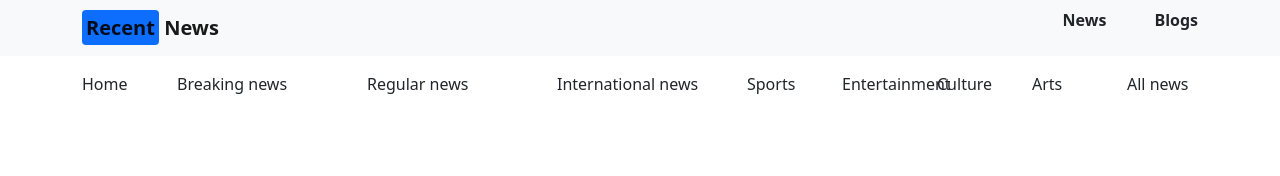
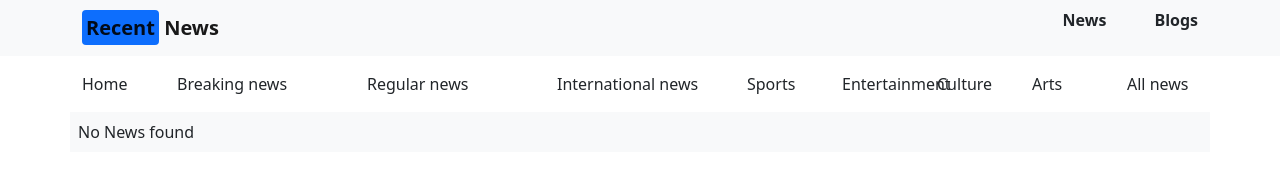
Before and after one commit to amit-sarker-00/News-Portal, a plain HTML site: page index.html in a window 1280 px wide. Drawn offline with nearby package versions, Linux system fonts and the light colour scheme.

Commit message:
total news found section added

```diff
--- a/index.html
+++ b/index.html
@@ -45,6 +45,13 @@
         <div class="col-lg-1 col-md-2">All news</div>
       </div>
     </div>
+    <section>
+      <div class="container">
+        <div class="row">
+          <div class="col p-2 bg-light">No News found</div>
+        </div>
+      </div>
+    </section>
     <script src="https://cdn.jsdelivr.net/npm/bootstrap@5.2.0/dist/js/bootstrap.bundle.min.js
     "></script>
     <script src="js/news.js"></script>
```
